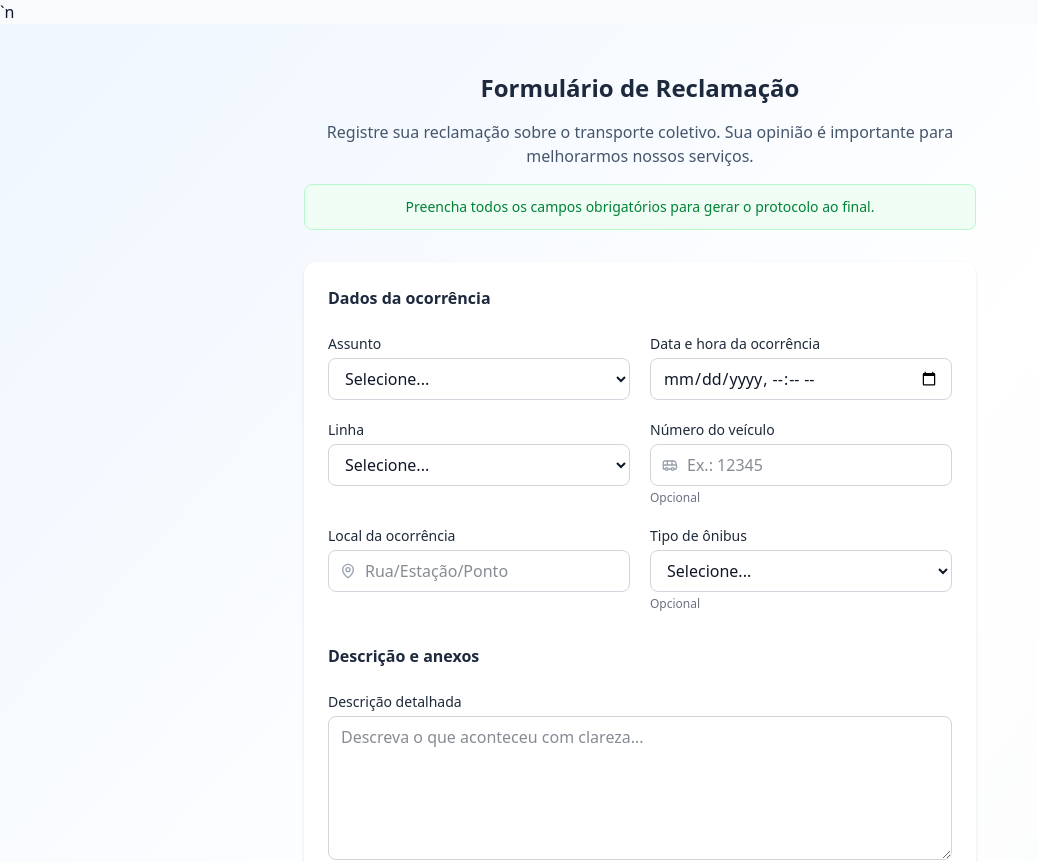
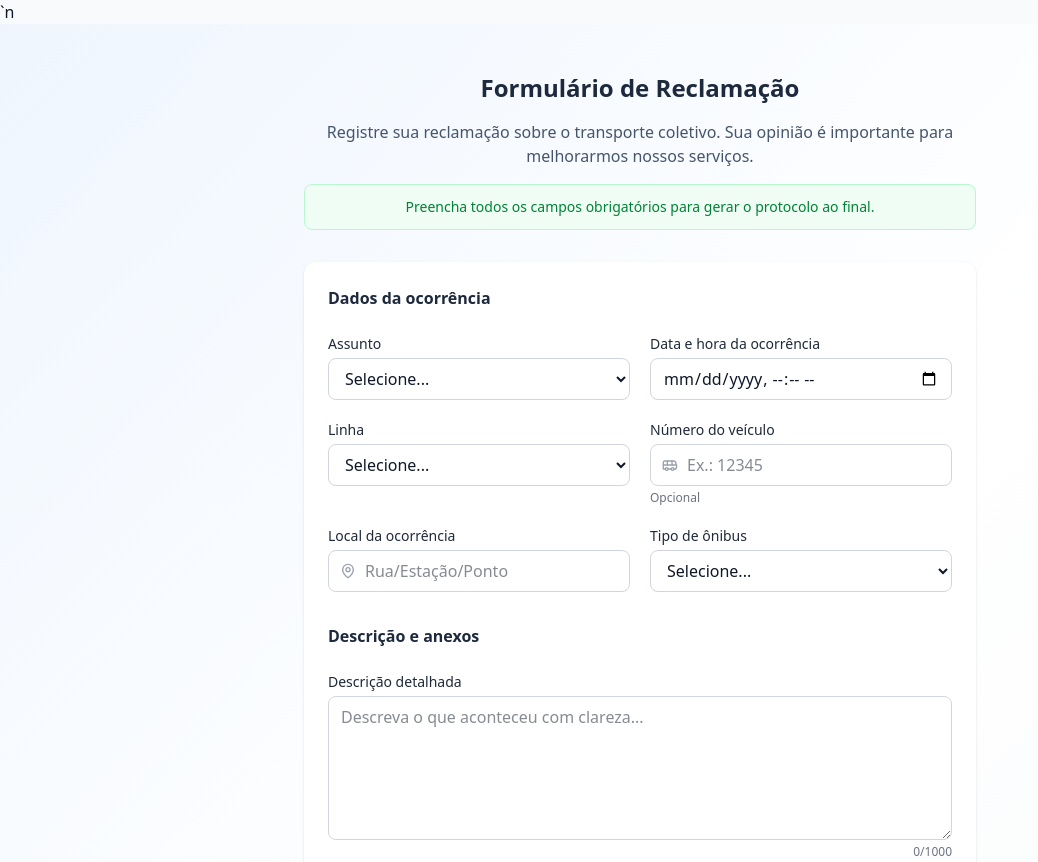
Before and after one commit to frodrigoalves/recla, a React (Vite) app: page / in a window 1280 px wide. Shown: the top 862 px of the page, without its empty margins (0-1038 px from the left). Built offline with nearby package versions, Linux system fonts and the light colour scheme.

Commit message:
fix(form): require bus type selection

```diff
--- a/src/pages/NovaReclamacao.jsx
+++ b/src/pages/NovaReclamacao.jsx
@@ -112,6 +112,7 @@ export default function NovaReclamacao() {
     if (!form.data_hora_ocorrencia) e.data_hora_ocorrencia = "Informe data e hora.";
     if (!form.linha) e.linha = "Selecione a linha.";
     if (!form.local_ocorrencia) e.local_ocorrencia = "Informe o local.";
+    if (!form.tipo_onibus) e.tipo_onibus = "Selecione o tipo de ônibus.";
     if (!form.descricao || form.descricao.trim().length < 20) {
       e.descricao = "Descreva a ocorrência com pelo menos 20 caracteres.";
     }
@@ -311,7 +312,7 @@ export default function NovaReclamacao() {
                     </div>
                   </Field>
 
-                  <Field label="Tipo de ônibus" hint="Opcional">
+                  <Field label="Tipo de ônibus" error={errors.tipo_onibus}>
                     <select
                       value={form.tipo_onibus}
                       onChange={(event) => update("tipo_onibus", event.target.value)}
```
